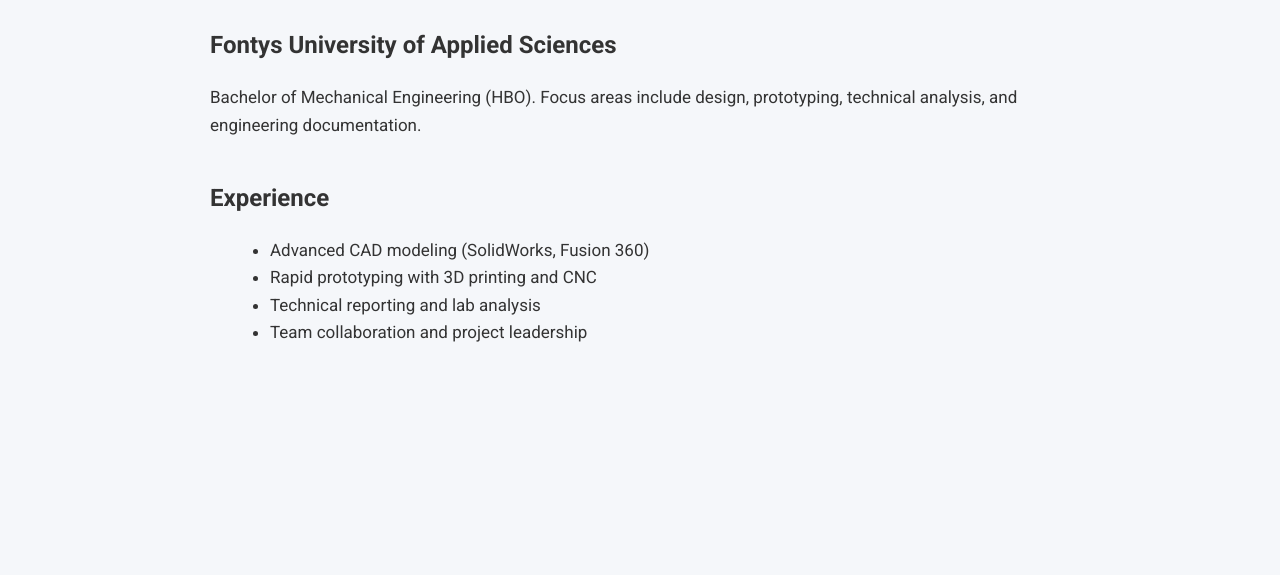
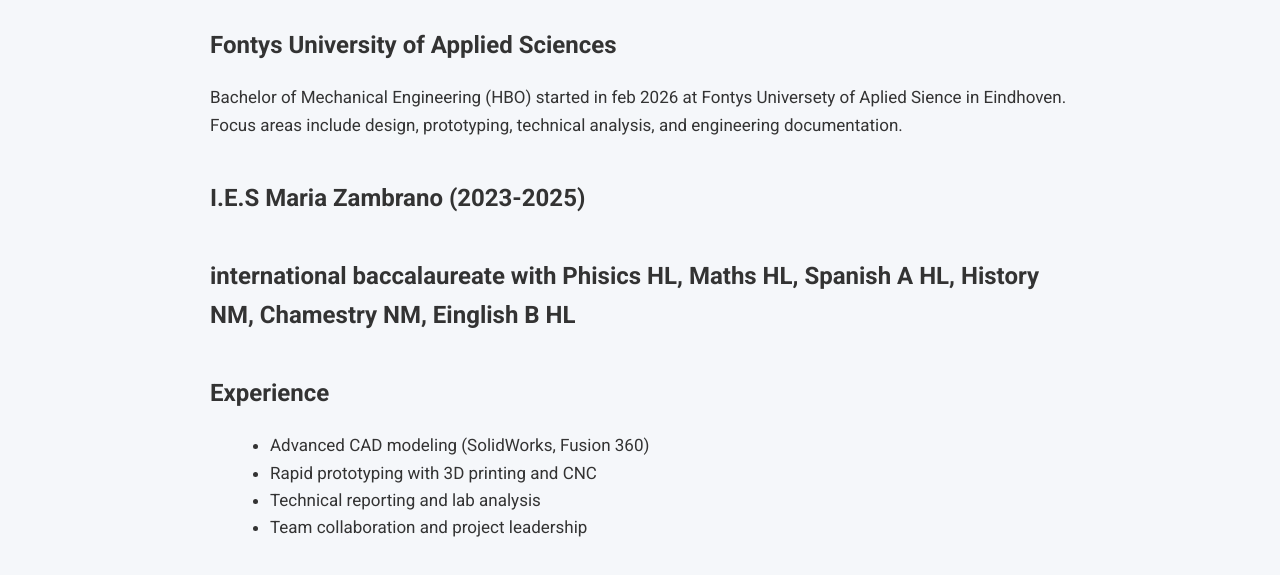
Before and after one commit to Alexander-von-Soldenhoff/Alexander-von-Soldenhoff.github.io, a plain HTML site: page education.html in a window 1280 px wide. Shown: the part 177-752 px from the top of the page. Drawn offline with Linux system fonts and the light colour scheme.

Commit message:
Update education.html

```diff
--- a/education.html
+++ b/education.html
@@ -76,8 +76,10 @@
   <h1>Education & Experience</h1>
 
   <h2>Fontys University of Applied Sciences</h2>
-  <p>Bachelor of Mechanical Engineering (HBO). Focus areas include design, prototyping, technical analysis, and engineering documentation.</p>
+  <p>Bachelor of Mechanical Engineering (HBO) started in feb 2026 at Fontys Universety of Aplied Sience in Eindhoven. Focus areas include design, prototyping, technical analysis, and engineering documentation.</p>
 
+   <h2>I.E.S Maria Zambrano (2023-2025) <h2>
+      international baccalaureate with Phisics HL, Maths HL, Spanish A HL, History NM, Chamestry NM, Einglish B HL <p>
   <h2>Experience</h2>
   <ul>
     <li>Advanced CAD modeling (SolidWorks, Fusion 360)</li>
```
